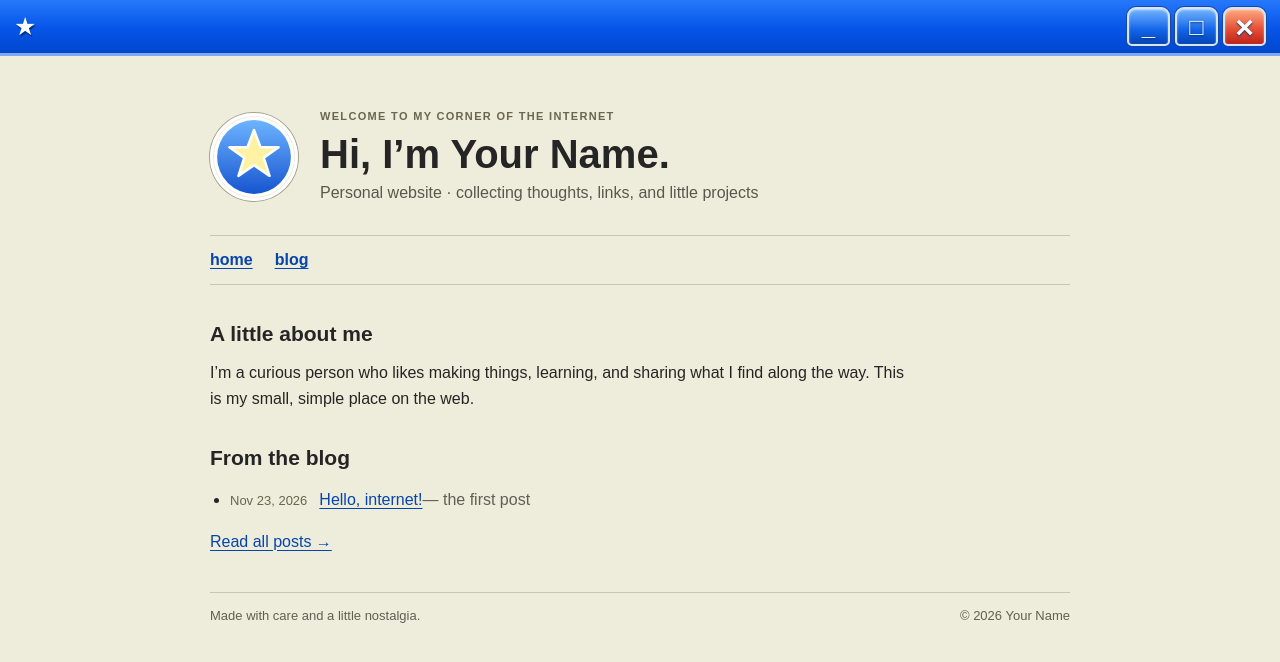
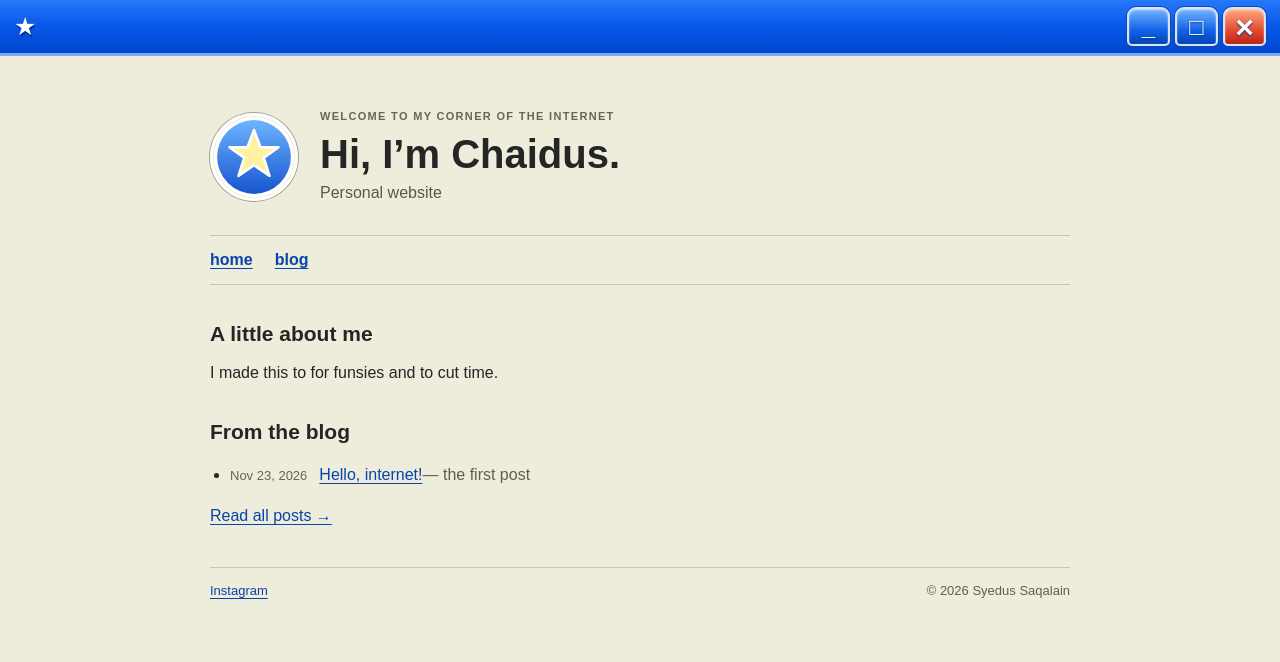
Before and after one commit to shuyaoffical-arch/Chaidus, a plain HTML site: page index.html in a window 1280 px wide. Drawn offline with Linux system fonts and the light colour scheme.

Commit message:
Revise header and footer with new name and links
Updated personal information and footer links.

```diff
--- a/index.html
+++ b/index.html
@@ -19,21 +19,21 @@
         <img class="portrait" src="profile.svg" alt="A simple star avatar placeholder">
         <div>
           <p class="eyebrow">WELCOME TO MY CORNER OF THE INTERNET</p>
-          <h1>Hi, I’m <span class="your-name">Your Name</span>.</h1>
-          <p class="subtitle">Personal website · collecting thoughts, links, and little projects</p>
+          <h1>Hi, I’m <span class="your-name">Chaidus</span>.</h1>
+          <p class="subtitle">Personal website</p>
         </div>
       </header>
       <nav class="nav" aria-label="Main navigation"><a href="index.html" aria-current="page">home</a><a href="blog/index.html">blog</a></nav>
       <section class="intro" aria-labelledby="about-title">
         <h2 id="about-title">A little about me</h2>
-        <p>I’m a curious person who likes making things, learning, and sharing what I find along the way. This is my small, simple place on the web.</p>
+        <p>I made this to for funsies and to cut time.</p>
       </section>
       <section class="latest" aria-labelledby="latest-title">
         <h2 id="latest-title">From the blog</h2>
         <ul class="post-list"><li><time datetime="2026-11-23">Nov 23, 2026</time><a href="blog/hello-world.html">Hello, internet!</a><span class="post-note">— the first post</span></li></ul>
         <a class="all-posts" href="blog/index.html">Read all posts →</a>
       </section>
-      <footer class="site-footer"><span>Made with care and a little nostalgia.</span><span>© <span id="year">2026</span> Your Name</span></footer>
+      <footer class="site-footer"><span><a href="https://www.instagram.com/chai_dus/?utm_source=ig_web_button_share_sheet">Instagram</a></span><span>© <span id="year">2026</span> Syedus Saqalain</span></footer>
     </div>
   </main>
 </body>
```
